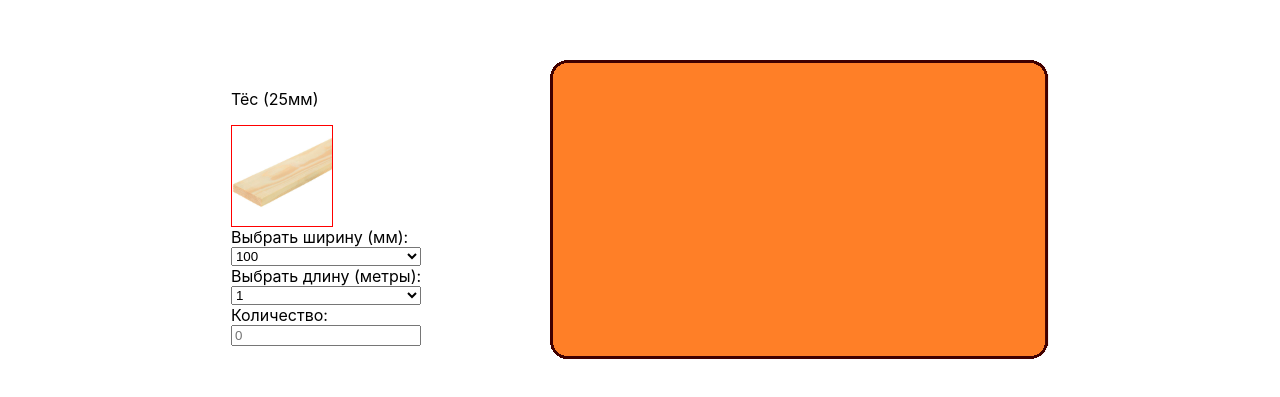
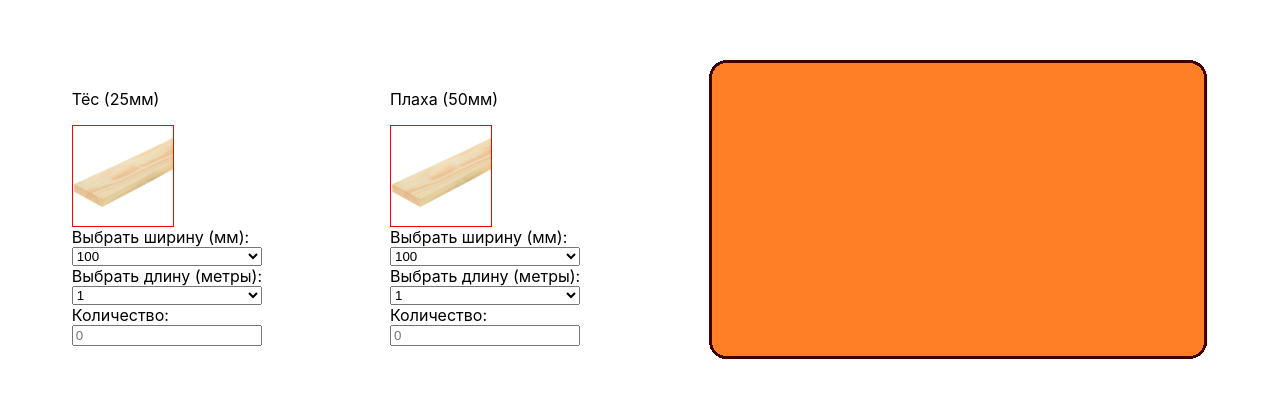
Before and after one commit to IvanGerman/building-materials-calculator, a React (Create React App) app: page / in a window 1280 px wide. Shown: the part 191-588 px from the top of the page. Built offline with nearby package versions, Linux system fonts and the light colour scheme.

Commit message:
work: trying to add second item component

```diff
--- a/src/App.tsx
+++ b/src/App.tsx
@@ -1,15 +1,17 @@
+//@ts-nocheck
 import React from 'react';
 import './App.css';
 import Basket from './components/Basket/Basket';
 import Item25 from './components/Item25/Item25';
-
+import { state } from './state';
 
 function App() {
 
   return (
     <div className="App">
 
-      <Item25/>
+      <Item25 itemName={state.board25[0]} itemThickness={state.board25[1]} />
+      <Item25 itemName={state.board50[0]} itemThickness={state.board50[1]} />
       <Basket/>
 
     </div>
--- a/src/components/Item25/Item25.tsx
+++ b/src/components/Item25/Item25.tsx
@@ -1,3 +1,4 @@
+//@ts-nocheck
 import React, { useEffect } from "react";
 
 import styles from './Item25.module.css';
@@ -6,7 +7,7 @@ import ItemDescription, { selectedItem } from "../ItemDescription/ItemDescriptio
 import ItemDataInputs, { lengthInput, quantityInput, widthInput } from "../ItemDataInputs/ItemDataInputs";
 
 
-const Item25 = () => {
+const Item25 = (props) => {
 
   useEffect(() => {
 
@@ -125,7 +126,7 @@ const Item25 = () => {
   return (
     <div className={styles.singleSelectedItem}>
 
-        <ItemDescription/>
+        <ItemDescription itemName={props.itemName} itemThickness={props.itemThickness}/>
         <ItemDataInputs/>
 
     </div>
--- a/src/components/ItemDescription/ItemDescription.tsx
+++ b/src/components/ItemDescription/ItemDescription.tsx
@@ -1,10 +1,11 @@
+//@ts-nocheck
 import React, { useEffect } from "react";
 
 import styles from './ItemDescription.module.css';
 import board from './../../assets/img/doska25-100.png'
 
 
-const ItemDescription = () => {
+const ItemDescription = (props) => {
 
   useEffect(() => {
 
@@ -14,7 +15,7 @@ const ItemDescription = () => {
 
   return (
     <>
-        <p data-thickness='25'> Тёс (25мм) </p>
+        <p data-thickness={props.itemThickness}>{props.itemName}</p>
         <div className={styles.selectedItemImg} draggable="true">
           <img className={styles.selectedItemImg2} src={board} alt="" />
         </div>
--- /dev/null
+++ b/src/state.ts
@@ -0,0 +1,4 @@
+export const state ={
+  'board25':[ 'Тёс (25мм)', 25],
+  'board50':[ 'Плаха (50мм)', 50]
+};
```
